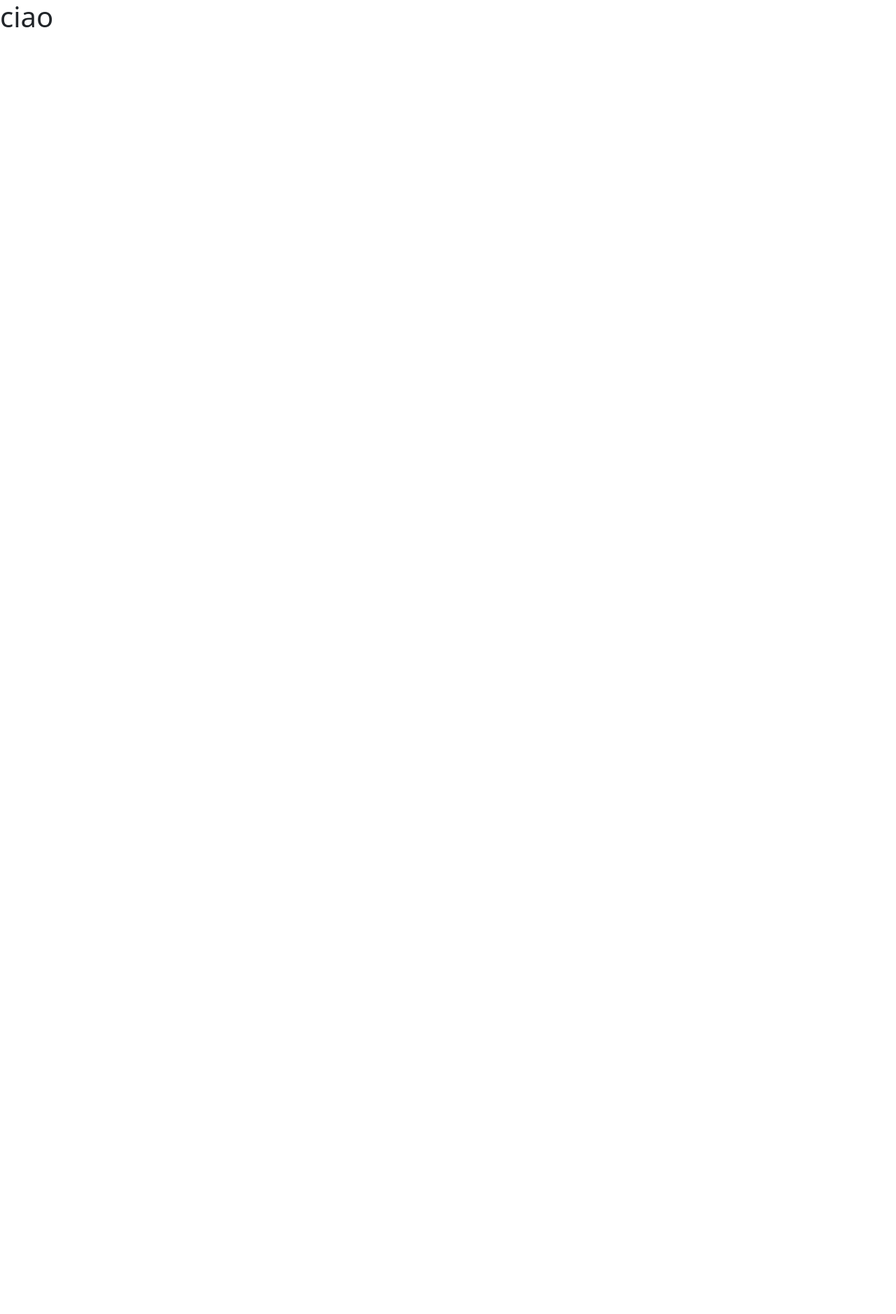
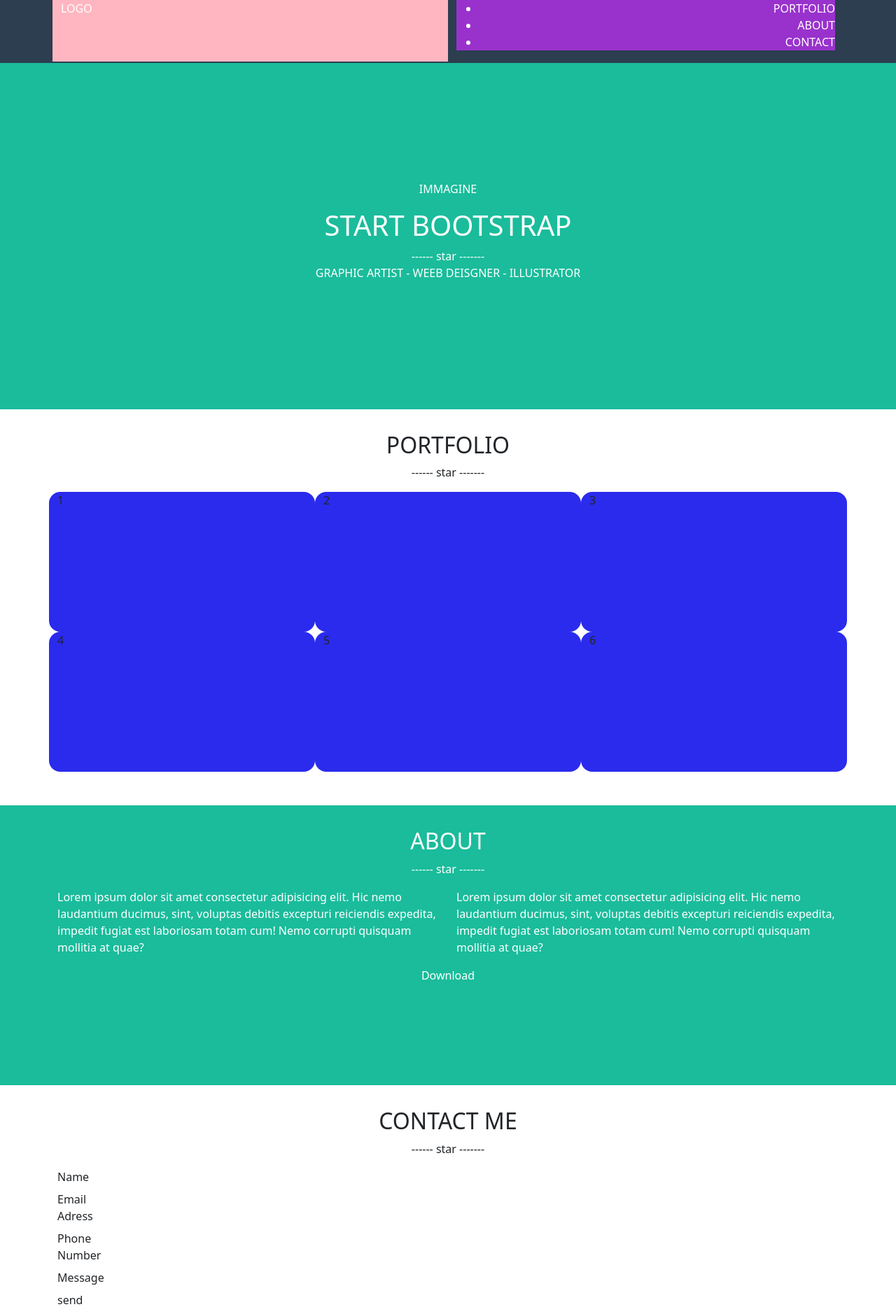
Before and after one commit to FilippoToffoletto/html-css-bootstrap-freelancer, a plain HTML site: page index.html in a window 1280 px wide. Shown: the whole page at 70% size. Before the commit the page ends 800 px from the top, so only its background shows below. Drawn offline with nearby package versions, Linux system fonts and the light colour scheme.

Commit message:
[structure]

```diff
--- a/css/style.css
+++ b/css/style.css
@@ -3,3 +3,62 @@
     padding: 0;
     box-sizing: border-box;
 }
+
+/* UTILITIES */
+
+.uppersize{
+    text-transform: uppercase;
+}
+
+
+header{
+    height: 90px;
+
+    /* DEBUG */
+    background-color: #2C3E50;
+}
+header .menu{
+    width: 90%;
+    max-width: 1130px;
+    margin: 0 auto;
+}
+header, .jumbotron{
+    color: white;
+}
+
+.jumbotron{
+    height: 495px;
+    max-height: 590px;
+
+    /* DEBUG */
+    background-color: #1ABC9B;
+}
+
+
+
+.logo{
+    background-color: lightpink;
+}
+.menu-h{
+    background-color: darkorchid;
+}
+
+/* MAIN */
+
+main h2, .star{
+    text-align: center;
+}
+
+main .box{
+    height: 200px;
+    max-height: 260px;
+    /* debug */
+    background-color: rgb(43, 43, 237);
+}
+
+main section .about{
+    height: 400px;
+    max-height: 550px;
+    background-color: #1ABC9B;
+    color: white;
+}
--- a/index.html
+++ b/index.html
@@ -11,7 +11,99 @@
     <title>Freelance bootstrap</title>
 </head>
 <body>
-    <h1>ciao</h1>
+   <header>
+    <div class="menu">
+        <div class="container-lg">
+            <div class="row">
+                <div class="col logo ">LOGO</div>
+                <nav class="col d-none d-md-block text-end">
+                    <ul class="menu-h">
+                        <li class="uppersize">Portfolio</li>
+                        <li class="uppersize">about</li>
+                        <li class="uppersize">contact</li>
+                    </ul>
+                </nav>
+                <div class="col d-md-none text-end">h</div>
+            </div>
+        </div>
+
+    </div>
+   </header>
+
+   <div class="jumbotron">
+    <div class="d-flex flex-column justify-content-center align-items-center h-100 text-center">
+        <div class="mb-3">IMMAGINE</div>
+        <div class="mb-3">
+            <h1 class="uppersize">start bootstrap</h1>
+            <div class="star">------ star -------</div>
+            <div class="text uppersize"><span>graphic artist - weeb deisgner - illustrator</span></div>
+        </div>
+    </div>
+   </div>
+
+   <main>
+    <div class="title p-3">
+        <h2 class="uppersize mt-3">portfolio</h2>
+        <div class="star">------ star -------</div>
+    </div>
+    <div class="container-sm pb-5">
+        <div class="row row-cols-1 row-cols-md-2 row-cols-lg-3">
+            <div class="col rounded-4 box">1</div>
+            <div class="col rounded-4 box">2</div>
+            <div class="col rounded-4 box">3</div>
+            <div class="col rounded-4 box">4</div>
+            <div class="col rounded-4 box">5</div>
+            <div class="col rounded-4 box">6</div>
+        </div>
+    </div>
+
+    <section>
+        <div class="about">
+            <div class="title p-3">
+                <h2 class="uppersize mt-3">about</h2>
+                <div class="star">------ star -------</div>
+            </div>
+            <div class="container-sm justify-content-center">
+                <div class="row row-cols-1 row-cols-md-2">
+                    <div class="col"><p>Lorem ipsum dolor sit amet consectetur adipisicing elit. Hic nemo laudantium ducimus, sint, voluptas debitis excepturi reiciendis expedita, impedit fugiat est laboriosam totam cum! Nemo corrupti quisquam mollitia at quae?</p></div>
+                    <div class="col"><p>Lorem ipsum dolor sit amet consectetur adipisicing elit. Hic nemo laudantium ducimus, sint, voluptas debitis excepturi reiciendis expedita, impedit fugiat est laboriosam totam cum! Nemo corrupti quisquam mollitia at quae?</p></div>
+                </div>
+                <div class="button d-flex justify-content-center align-content-center align-items-center"><span>Download</span></div>
+            </div>
+
+        </div>
+
+    </section>
+
+    <div class="section">
+        <div class="contact-me">
+            <div class="title p-3">
+                <h2 class="uppersize mt-3">contact me</h2>
+                <div class="star">------ star -------</div>
+            </div>
+            <div class="container-sm">
+                <div class="row-cols-1">
+                    <div class="col-1 pb-2 text-capitalize">name</div>
+                    <div class="col-1 pb-2 text-capitalize">email adress</div>
+                    <div class="col-1 pb-2 text-capitalize">phone number</div>
+                    <div class="col-8 pb-2 text-capitalize">message</div>
+                    <div class="col-1 pb-2"><span>send</span></div>
+                </div>
+            </div>
+        </div>
+    </div>
+
+   </main>
+
+   <footer>
+    <div class="footer-top"></div>
+
+    <div class="footer-bottom"></div>
+
+
+   </footer>
+
+
 
 </body>
 </html>
```
